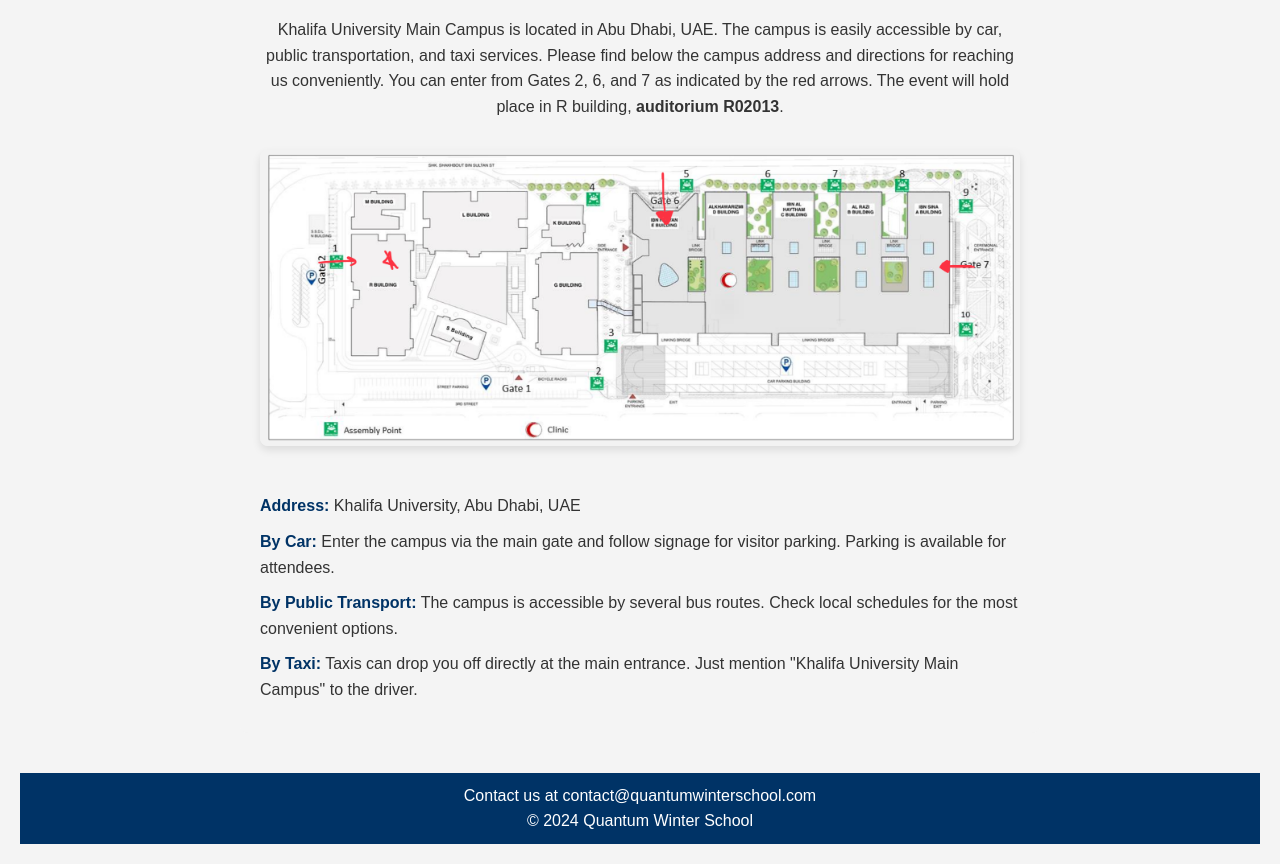
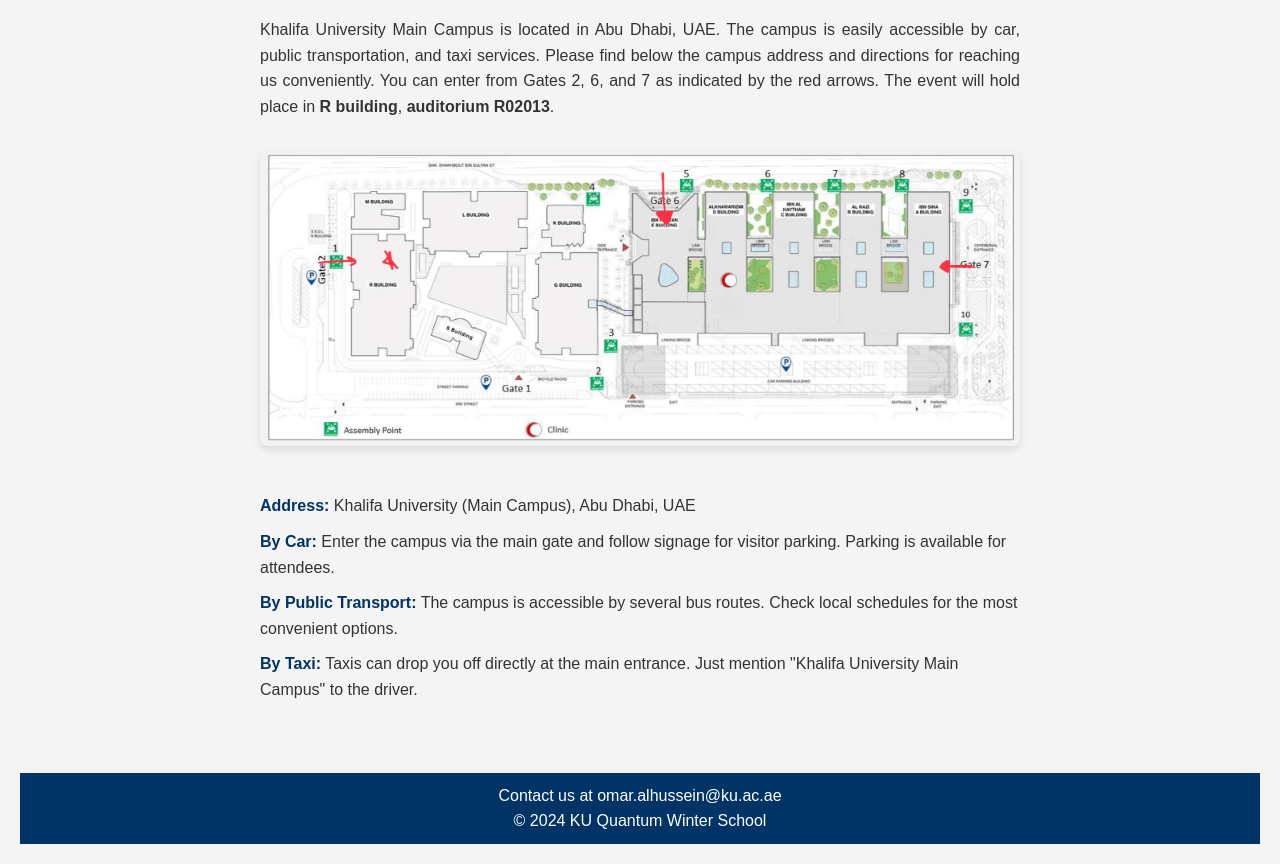
Before and after one commit to OmarSababha/QuantumWinterSchool, a plain HTML site: page index.html in a window 1280 px wide. Shown: the part 5013-5877 px from the top of the page. Drawn offline with Linux system fonts and the light colour scheme.

Commit message:
modifications

```diff
--- a/index.html
+++ b/index.html
@@ -434,18 +434,20 @@ In 2008, Ernesto was nominated ACM Distinguished Scientist. He received many awa
 <!-- How to Get Here Section -->
 <section id="get-here">
     <h2>How to Get Here to Khalifa University Main Campus</h2>
-    <p>Khalifa University Main Campus is located in Abu Dhabi, UAE. The campus is easily accessible by car, public transportation, and taxi services. Please find below the campus address and directions for reaching us conveniently. You can enter from Gates 2, 6, and 7 as indicated by the red arrows. The event will hold place in R building, <strong>auditorium R02013</strong>.</p>
+    <p class="event-description">Khalifa University Main Campus is located in Abu Dhabi, UAE. The campus is easily accessible by car, public transportation, and taxi services. Please find below the campus address and directions for reaching us conveniently. You can enter from Gates 2, 6, and 7 as indicated by the red arrows. The event will hold place in <strong>R building</strong>, <strong>auditorium R02013</strong>.</p>
 
     <!-- Map or Directions Image -->
     <img src="figures/KU_map.png" alt="Map to Khalifa University" class="campus-map">
 
     <!-- Address and Directions -->
     <div class="directions">
-        <p><strong>Address:</strong> Khalifa University, Abu Dhabi, UAE</p>
+        <p><strong>Address:</strong> Khalifa University (Main Campus), Abu Dhabi, UAE</p>
         <p><strong>By Car:</strong> Enter the campus via the main gate and follow signage for visitor parking. Parking is available for attendees.</p>
         <p><strong>By Public Transport:</strong> The campus is accessible by several bus routes. Check local schedules for the most convenient options.</p>
         <p><strong>By Taxi:</strong> Taxis can drop you off directly at the main entrance. Just mention "Khalifa University Main Campus" to the driver.</p>
     </div>
+
+
 </section>
 
 
@@ -454,8 +456,8 @@ In 2008, Ernesto was nominated ACM Distinguished Scientist. He received many awa
 
     <!-- Footer Section -->
     <footer>
-        <p>Contact us at <a href="mailto:contact@quantumwinterschool.com">contact@quantumwinterschool.com</a></p>
-        <p>&copy; 2024 Quantum Winter School</p>
+        <p>Contact us at <a href="mailto:omar.alhussein@ku.ac.ae">omar.alhussein@ku.ac.ae</a></p>
+        <p>&copy; 2024 KU Quantum Winter School</p>
     </footer>
 
 
```
